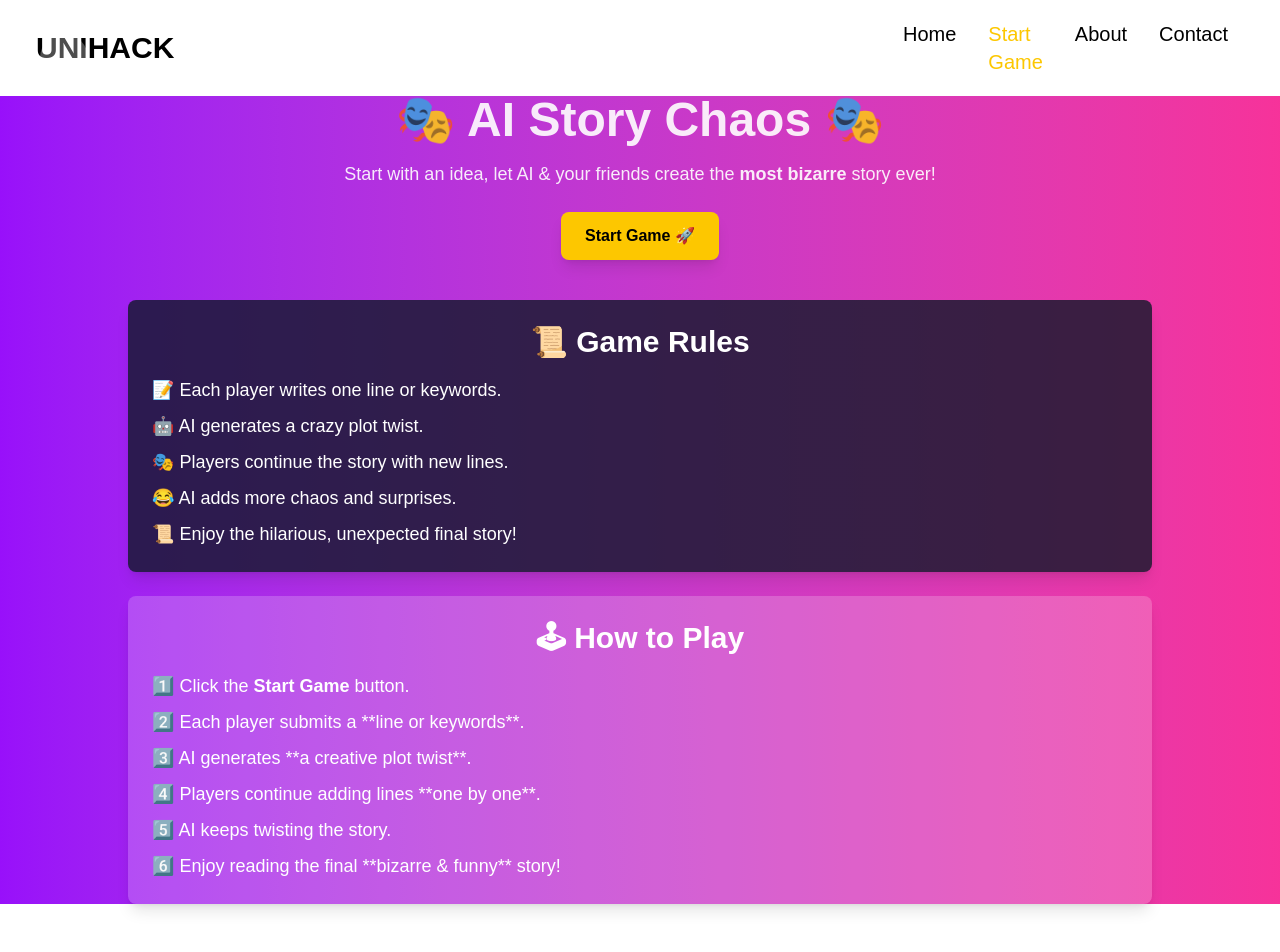
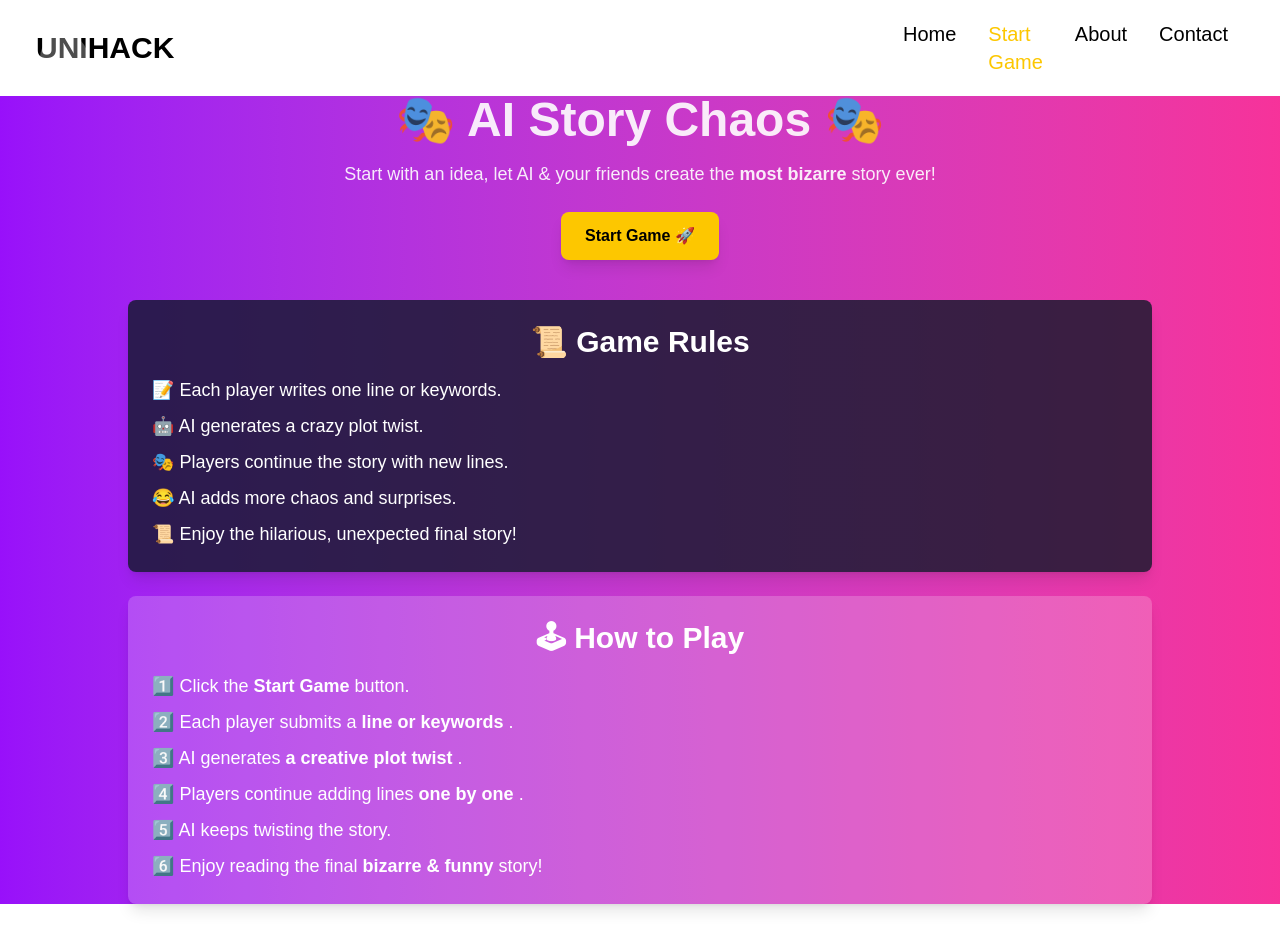
Before and after one commit to Team-Honest/UNIHACK, a Next.js app in the folder frontend/: page / in a window 1280 px wide. Shown: the top 952 px of the page. Built offline with nearby package versions, Linux system fonts and the light colour scheme.

Commit message:
wing4
landingpage

```diff
--- a/frontend/components/MainSection.jsx
+++ b/frontend/components/MainSection.jsx
@@ -58,11 +58,11 @@ const MainSection = () => {
         <h2 className="text-3xl font-bold text-center">🕹 How to Play</h2>
         <ol className="mt-4 text-lg space-y-2">
           <li>1️⃣ Click the <strong>Start Game</strong> button.</li>
-          <li>2️⃣ Each player submits a **line or keywords**.</li>
-          <li>3️⃣ AI generates **a creative plot twist**.</li>
-          <li>4️⃣ Players continue adding lines **one by one**.</li>
+          <li>2️⃣ Each player submits a <strong> line or keywords</strong> .</li>
+          <li>3️⃣ AI generates <strong> a creative plot twist</strong> .</li>
+          <li>4️⃣ Players continue adding lines <strong> one by one</strong> .</li>
           <li>5️⃣ AI keeps twisting the story.</li>
-          <li>6️⃣ Enjoy reading the final **bizarre & funny** story!</li>
+          <li>6️⃣ Enjoy reading the final <strong> bizarre & funny</strong> story!</li>
         </ol>
       </div>
 
```
Also changed, not shown: frontend/public/game_background.jpg (added).
